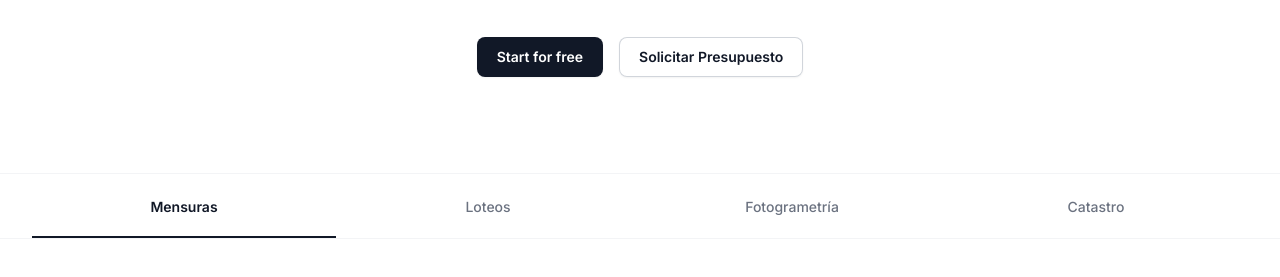
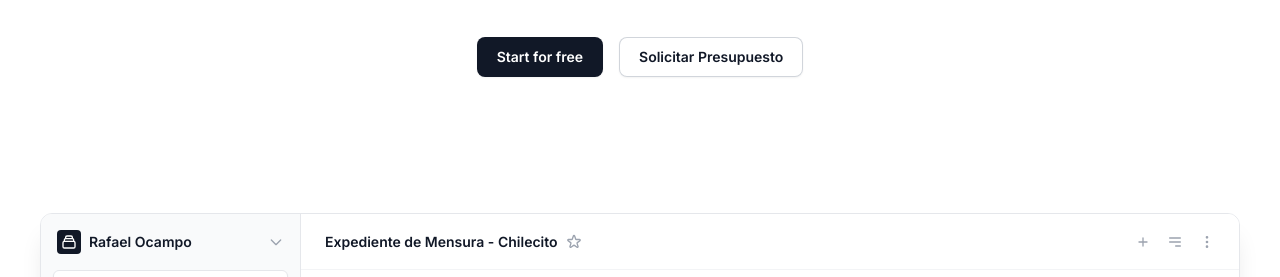
Before and after one commit to uncommon-websites/7cd37d84-223b-42a6-a633-03ee28382e9d-hero-2, a plain HTML site: page index.html in a window 1280 px wide. Shown: the part 445-722 px from the top of the page. Drawn offline with nearby package versions, Linux system fonts and the light colour scheme.

Commit message:
Adjust hero: Don't like the tabs below

```diff
--- a/index.html
+++ b/index.html
@@ -203,26 +203,7 @@
         <!-- Feature Tabs & UI Mockup Section -->
         <div class="mt-20 lg:mt-24 animate-fade-in-up delay-500">
 
-            <!-- Tabs -->
-            <div class="border-y border-gray-100 bg-white sticky top-[73px] z-40">
-                <div class="mx-auto max-w-7xl px-6 lg:px-8">
-                    <div class="grid grid-cols-2 md:grid-cols-4 text-center">
-                        <div class="relative py-5 cursor-pointer group">
-                            <span class="text-sm font-semibold text-gray-900">Mensuras</span>
-                            <div class="absolute bottom-0 left-0 right-0 h-0.5 bg-gray-900"></div>
-                        </div>
-                        <div class="relative py-5 cursor-pointer group hover:bg-gray-50 transition-colors">
-                            <span class="text-sm font-medium text-gray-500 group-hover:text-gray-900">Loteos</span>
-                        </div>
-                        <div class="relative py-5 cursor-pointer group hover:bg-gray-50 transition-colors">
-                            <span class="text-sm font-medium text-gray-500 group-hover:text-gray-900">Fotogrametría</span>
-                        </div>
-                        <div class="relative py-5 cursor-pointer group hover:bg-gray-50 transition-colors">
-                            <span class="text-sm font-medium text-gray-500 group-hover:text-gray-900">Catastro</span>
-                        </div>
-                    </div>
-                </div>
-            </div>
+
 
             <!-- UI Mockup Container -->
             <div class="bg-white pt-10 pb-20 px-4 sm:px-6 lg:px-8 overflow-hidden">
```
